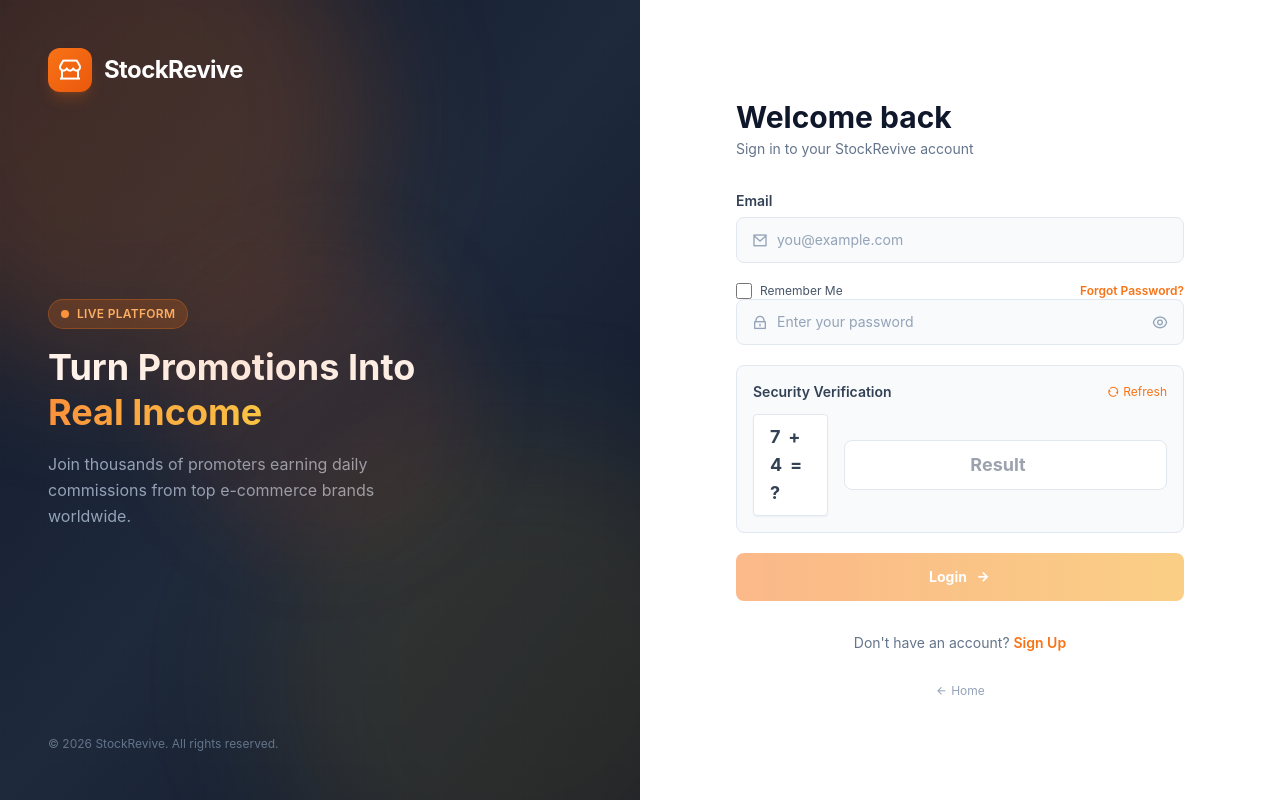
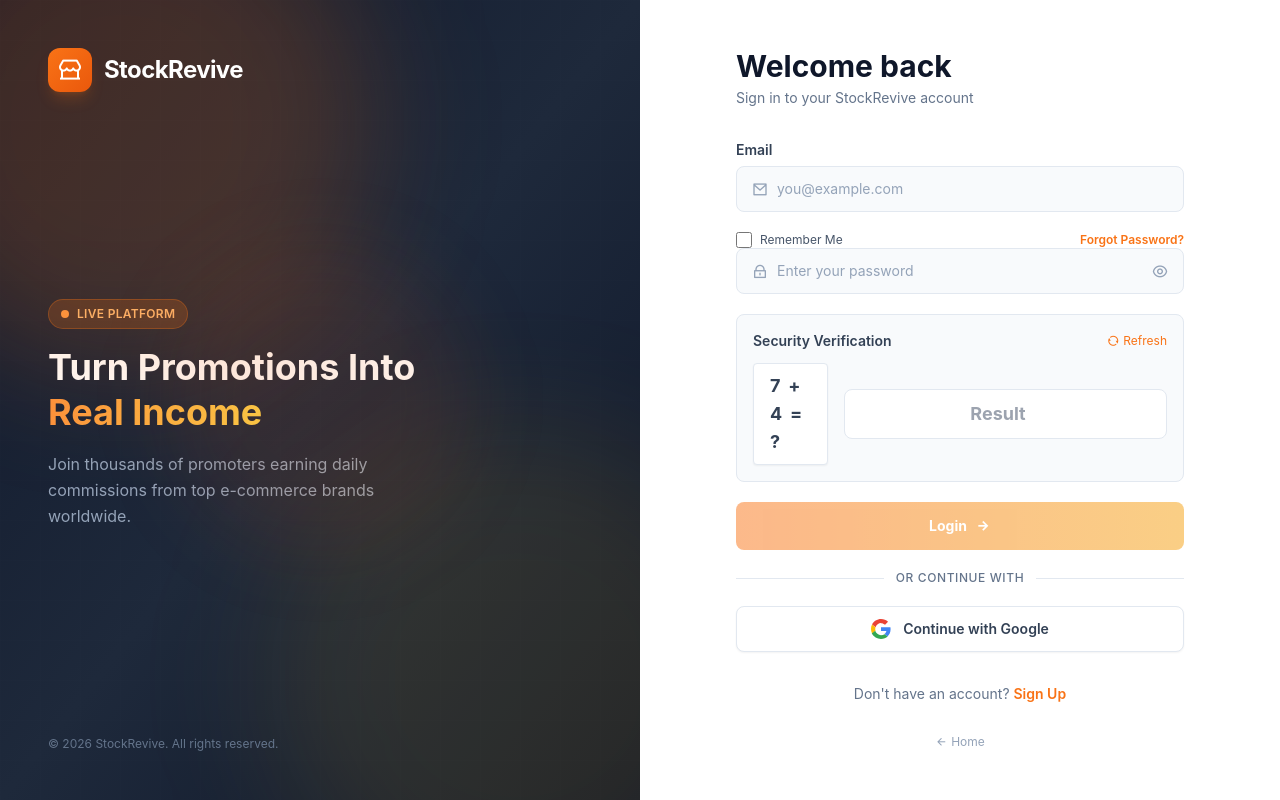
Before and after one commit to AhshanulHaiderTAnha/Deve_Opti_Frontend, a React (Vite) app: page /login in a window 1280 px wide. Built offline with nearby package versions, Linux system fonts and the light colour scheme; no server answers.

Commit message:
Google Login

```diff
--- /dev/null
+++ b/src/pages/google/callback.tsx
@@ -0,0 +1,62 @@
+import { useEffect } from 'react';
+import { useLocation, useNavigate } from 'react-router-dom';
+import { authService } from '../../services/auth';
+
+export default function GoogleCallback() {
+  const location = useLocation();
+  const navigate = useNavigate();
+
+  useEffect(() => {
+    const searchParams = new URLSearchParams(location.search);
+    const code = searchParams.get('code');
+
+    if (code) {
+      const verifyCode = async () => {
+        try {
+          const data = await authService.handleGoogleCallback(code);
+
+          // Success! Store the token and user
+          localStorage.setItem('token', data.token);
+          localStorage.setItem('user', JSON.stringify(data.user));
+
+          // Redirect to dashboard
+          navigate('/dashboard');
+        } catch (error) {
+          console.error('Google Auth Failed', error);
+          navigate('/login?error=google_auth_failed');
+        }
+      };
+
+      verifyCode();
+    } else {
+      navigate('/login');
+    }
+  }, [location, navigate]);
+
+  return (
+    <div className="min-h-screen flex flex-col items-center justify-center bg-slate-50 font-['Inter',sans-serif]">
+      <div className="relative">
+        {/* Animated rings */}
+        <div className="absolute inset-0 animate-ping opacity-20">
+          <div className="w-24 h-24 rounded-full border-4 border-orange-500"></div>
+        </div>
+        <div className="relative w-24 h-24 rounded-full bg-white shadow-xl flex items-center justify-center border border-slate-100">
+          <div className="w-12 h-12 border-4 border-orange-500 border-t-transparent rounded-full animate-spin"></div>
+        </div>
+      </div>
+
+      <div className="mt-8 text-center space-y-2">
+        <h2 className="text-xl font-bold text-slate-800 tracking-tight">Authenticating with Google</h2>
+        <p className="text-slate-500 text-sm">Please wait while we secure your connection...</p>
+      </div>
+
+      {/* Brand logo at bottom for trust */}
+      <div className="fixed bottom-12 flex items-center space-x-2.5 opacity-40">
+        <div className="w-8 h-8 bg-gradient-to-br from-orange-500 to-orange-600 rounded-lg flex items-center justify-center text-white">
+          <i className="ri-store-2-line text-base"></i>
+        </div>
+        <span className="text-lg font-bold text-slate-900 tracking-tight">StockRevive</span>
+      </div>
+    </div>
+  );
+}
--- a/src/pages/login/page.tsx
+++ b/src/pages/login/page.tsx
@@ -2,6 +2,7 @@
 import { Link, useNavigate } from 'react-router-dom';
 import { useSettings } from '../../context/SettingsContext';
 import { useTranslation } from 'react-i18next';
+import { authService } from '../../services/auth';
 
 export default function LoginPage() {
   const { t } = useTranslation();
@@ -36,6 +37,18 @@
   useEffect(() => {
     setIsCaptchaValid(parseInt(captchaInput) === captcha.n1 + captcha.n2);
   }, [captchaInput, captcha]);
+
+  const handleGoogleLogin = async () => {
+    try {
+      const data = await authService.getGoogleAuthUrl();
+      if (data.url) {
+        window.location.href = data.url;
+      }
+    } catch (err) {
+      console.error('Failed to get Google URL', err);
+      setError('Could not connect to Google. Please try again.');
+    }
+  };
 
   const handleSubmit = async (e: React.FormEvent) => {
     e.preventDefault();
@@ -246,6 +259,43 @@
                 </>
               )}
             </button>
+
+            {/* Divider */}
+            <div className="relative my-6">
+              <div className="absolute inset-0 flex items-center">
+                <div className="w-full border-t border-slate-200"></div>
+              </div>
+              <div className="relative flex justify-center text-xs uppercase">
+                <span className="bg-white px-3 text-slate-500 font-medium tracking-wider">{t('auth_or_continue_with', 'Or continue with')}</span>
+              </div>
+            </div>
+
+            {/* Google Login Button */}
+            <button
+              type="button"
+              onClick={handleGoogleLogin}
+              className="w-full py-3 px-4 bg-white border border-slate-200 rounded-lg text-slate-700 font-semibold text-sm hover:bg-slate-50 hover:border-slate-300 transition-all flex items-center justify-center space-x-3 shadow-sm active:scale-[0.98]"
+            >
+              <svg className="w-5 h-5" viewBox="0 0 24 24">
+                <path
+                  fill="#EA4335"
+                  d="M12 5.04c1.9 0 3.51.64 4.85 1.91l3.6-3.6C18.21 1.15 15.38 0 12 0 7.31 0 3.25 2.69 1.25 6.63l4.18 3.25c.98-2.95 3.75-5.09 6.57-5.09z"
+                />
+                <path
+                  fill="#4285F4"
+                  d="M23.49 12.27c0-.85-.07-1.68-.21-2.47H12v4.67h6.44c-.28 1.48-1.13 2.74-2.4 3.58l3.75 2.91c2.2-2.02 3.7-5 3.7-8.69z"
+                />
+                <path
+                  fill="#FBBC05"
+                  d="M5.43 14.5c-.23-.69-.36-1.42-.36-2.18s.13-1.49.36-2.18L1.25 6.63C.45 8.21 0 9.98 0 12s.45 3.79 1.25 5.37l4.18-3.32c-.22-.68-.36-1.41-.36-2.18z"
+                />
+                <path
+                  fill="#34A853"
+                  d="M12 24c3.24 0 5.97-1.07 7.96-2.91l-3.75-2.91c-1.1.74-2.51 1.18-4.21 1.18-3.23 0-5.98-2.18-6.96-5.12l-4.18 3.26C3.25 21.31 7.31 24 12 24z"
+                />
+              </svg>
+              <span>{t('auth_continue_with_google', 'Continue with Google')}</span>
+            </button>
           </form>
 
           {/* Footer */}
--- a/src/router/config.tsx
+++ b/src/router/config.tsx
@@ -27,6 +27,7 @@
 import ReferralPage from '../pages/referral/page';
 const BlogListPage = lazy(() => import('../pages/blogs/page'));
 const BlogDetailsPage = lazy(() => import('../pages/blogs/details'));
+const GoogleCallbackPage = lazy(() => import('../pages/google/callback'));
 const NotFoundPage = lazy(() => import('../pages/NotFound'));
 
 import AuthGuard from '../components/base/AuthGuard';
@@ -55,6 +56,10 @@
   {
     path: '/verify-email',
     element: <VerifyEmailPage />,
+  },
+  {
+    path: '/google/callback',
+    element: <GoogleCallbackPage />,
   },
   {
     path: '/dashboard',
--- /dev/null
+++ b/src/services/auth.ts
@@ -0,0 +1,36 @@
+const BASE_URL = import.meta.env.VITE_API_BASE_URL;
+
+export const authService = {
+  getGoogleAuthUrl: async () => {
+    try {
+      const response = await fetch(`${BASE_URL}/auth/google/url`);
+      if (!response.ok) throw new Error('Failed to fetch Google Auth URL');
+      return await response.json();
+    } catch (error) {
+      console.error('Error in getGoogleAuthUrl:', error);
+      throw error;
+    }
+  },
+
+  handleGoogleCallback: async (code: string) => {
+    try {
+      const response = await fetch(`${BASE_URL}/auth/google/callback`, {
+        method: 'POST',
+        headers: {
+          'Content-Type': 'application/json',
+          'Accept': 'application/json'
+        },
+        body: JSON.stringify({ code }),
+      });
+
+      const data = await response.json();
+      if (!response.ok) {
+        throw new Error(data.message || 'Google Authentication failed');
+      }
+      return data;
+    } catch (error) {
+      console.error('Error in handleGoogleCallback:', error);
+      throw error;
+    }
+  }
+};
```
